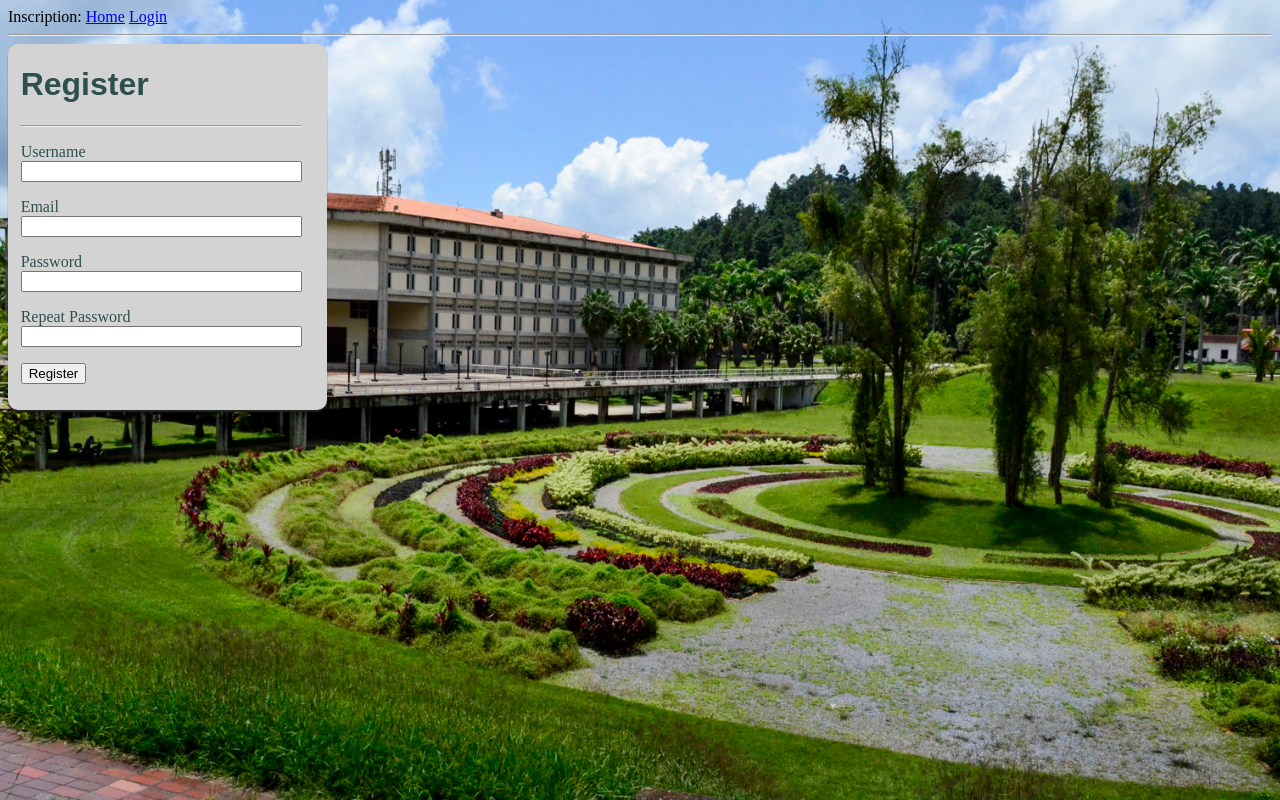
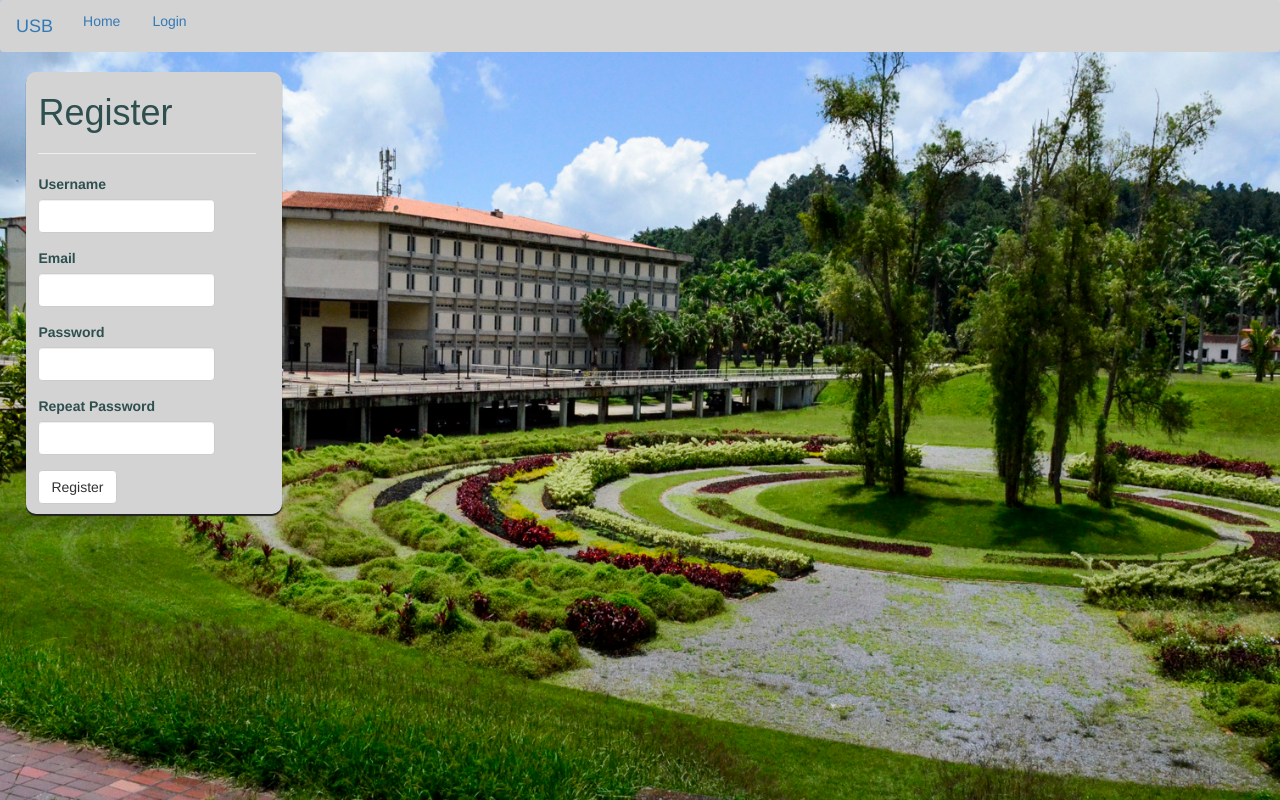
Before and after one commit to EsMACGIA/SAGPA, a Flask app: page /register in a window 1280 px wide. Run offline with Flask 2, Linux system fonts and the light colour scheme; some libraries are stand-ins or nearby versions.

Commit message:
Added bootstrap to app, Modified navbar

```diff
--- a/appi/__init__.py
+++ b/appi/__init__.py
@@ -3,8 +3,10 @@ from config import Config
 from flask_sqlalchemy import SQLAlchemy
 from flask_migrate import Migrate
 from flask_login import LoginManager
+from flask_bootstrap import Bootstrap
 
 app = Flask(__name__)
+Bootstrap(app)
 # Le digo a la app que use la clase Config del archivo config como
 # punto de referencia para configurarse
 app.config.from_object(Config)
--- a/appi/static/css/main.css
+++ b/appi/static/css/main.css
@@ -1,9 +1,59 @@
+body, html{
+  height: 100%;
+  background-color: transparent;
+}
+
 html {
-  background:   url("/static/pictures/USB.jpeg") no-repeat center center fixed;
-  -webkit-background-size: cover;
+    /* The image used */
+    background-image: url("/static/pictures/USB.jpeg");
+
+    /* Full height */
+    height: 100%;
+
+    /* Center and scale the image nicely */
+    background-position: center;
+    background-repeat: no-repeat;
+    background-size: cover;
+}
+.bg {
+  /* The image used */
+  background-image: url("/static/pictures/USB.jpeg");
+
+  /* Full height */
+  height: 100%;
+
+  /* Center and scale the image nicely */
+  background-position: center;
+  background-repeat: no-repeat;
+  background-size: cover;
+}
+
+.light-gray{
+  background-color: rgb(238, 225, 225);
+}
+
+#navid {
+  background-color: rgb(211,211,211);
 }
 
 #div-form{
+  background-color: rgb(211,211,211);
+  color:  rgb(47,79,79);
+  display: inline-block;
+  width: 20%;
+
+  border-radius: 10px;
+  box-shadow: 0 2px 1px #222;
+  padding-top: 1px;
+  padding-bottom: 10px;
+  padding-left: 1%;
+  padding-right: 2%;
+  margin-left: 2%;
+
+
+}
+
+#div-form-table{
   background-color: rgb(211,211,211);
   color:  rgb(47,79,79);
   display: inline-block;
@@ -14,6 +64,8 @@ html {
   padding-bottom: 10px;
   padding-left: 1%;
   padding-right: 2%;
+  margin-left: 2%;
+
 
 }
 
--- a/appi/tables.py
+++ b/appi/tables.py
@@ -2,7 +2,7 @@ from flask_table import Table, Col, LinkCol
 
 class Users_Table(Table):
 
-    classes = ['greenTable']
+    classes = ["table table-hover"]
     id = Col('Id', show=False)
     username = Col('Username')
     email = Col('Email')
@@ -13,7 +13,7 @@ class Users_Table(Table):
 
 class DPGPAS_Table(Table):
 
-    classes = ['greenTable']
+    classes = ["table table-hover"]
     id = Col('Id', show=False)
     description = Col('Description')
     edit = LinkCol('Edit', 'edit_DPGPAS', url_kwargs=dict(id='id'))
@@ -22,7 +22,7 @@ class DPGPAS_Table(Table):
 
 class DSPGPGC_Table(Table):
 
-    classes = ['greenTable']
+    classes = ["table table-hover"]
     id = Col('Id', show=False)
     description = Col('Description')
     edit = LinkCol('Edit', 'edit_DSPGPGC', url_kwargs=dict(id='id'))
--- a/appi/templates/DPGPAS_list.html
+++ b/appi/templates/DPGPAS_list.html
@@ -1,6 +1,6 @@
 {% extends "base.html" %}
 
-{% block content %}
+{% block table_content %}
 
 <h1 id="view-title">DPGPAS List</h1>
 <hr>
--- a/appi/templates/DSPGPGC_list.html
+++ b/appi/templates/DSPGPGC_list.html
@@ -1,6 +1,6 @@
 {% extends "base.html" %}
 
-{% block content %}
+{% block table_content %}
 
 <h1 id="view-title">DSPGPGC List</h1>
 <hr>
--- a/appi/templates/base.html
+++ b/appi/templates/base.html
@@ -1,32 +1,61 @@
-<html>
-    <head>
+
+
+
+    {% extends "bootstrap/base.html" %}
+    {% block head %}
+
+        {{ super() }}
         {% if title %}
         <title>{{ title }} - microblog</title>
         {% else %}
         <title>microblog</title>
         {% endif %}
         <link rel="stylesheet" href="{{ url_for('static', filename='css/main.css') }}">
-    </head>
-    <body>
-        <div>
-            Inscription:
-            <a href="{{ url_for('index') }}">Home</a>
+    {% endblock %}
+
+
+    {% block navbar %}
+    <nav id="navid" class="navbar navbar-light bg-light">
+            <a class="navbar-brand" href="#">USB</a>
+            <ul class="nav nav-pills">
+              <li class="nav-item">
+                <a class="nav-link" href="{{ url_for('index') }}">Home</a>
+              </li>
+              <li class="nav-item">
                     {% if current_user.is_anonymous %}
-            <a href="{{ url_for('login') }}">Login</a>
+                    <a class="nav-link" href="{{ url_for('login') }}">Login</a>
                     {% else %}
-            <a href="{{ url_for('logout') }}">Logout</a>
+                    <a class="nav-link" href="{{ url_for('logout') }}">Logout</a>
+                    {% endif %}
+              </li>
               {% if current_user.rank == "Administrator" %}
+              <li class="nav-item dropdown">
+                <a class="nav-link dropdown-toggle" data-toggle="dropdown" href="#" role="button" aria-haspopup="true" aria-expanded="false">Configuration</a>
+                <div class="dropdown-menu light-gray">
+
+
                     <a href="{{ url_for('show_users') }}">Users List</a>
+                    <div role="separator" class="dropdown-divider"></div>
                     <a href="{{ url_for('register_DPGPAS') }}">register DPGPAS</a>
+                    <div role="separator" class="dropdown-divider"></div>
                     <a href="{{ url_for('register_DSPGPGC') }}">register DSPGPGC</a>
+                    <div role="separator" class="dropdown-divider"></div>
                     <a href="{{ url_for('show_DPGPAS') }}">show DPGPAS</a>
+                    <div role="separator" class="dropdown-divider"></div>
                     <a href="{{ url_for('show_DSPGPGC') }}">show DSPGPGC</a>
 
-                {% endif %}
-            {% endif %}
+
 
                 </div>
-        <hr>
+              </li>
+              {% endif %}
+            </ul>
+    </nav>
+    {% endblock %}
+
+    {% block content %}
+    <body>
+
         {% with messages = get_flashed_messages() %}
         {% if messages %}
         <ul>
@@ -36,8 +65,17 @@
         </ul>
         {% endif %}
         {% endwith %}
+
+        {% if table is defined %}
+            <div id="div-form-table">
+                {% block table_content %}{% endblock %}
+            </div>
+        {% else %}
             <div id="div-form">
-        {% block content %}{% endblock %}
+                {% block app_content %}{% endblock %}
             </div>
+        {% endif %}
+
     </body>
-</html>
+
+    {% endblock %}
--- a/appi/templates/index.html
+++ b/appi/templates/index.html
@@ -1,6 +1,6 @@
 {% extends "base.html" %}
 
-{% block content %}
+{% block app_content %}
     <h1>Hi, {{ current_user.username }}!</h1>
     {% for post in posts %}
     <div><p>{{ post.author.username }} says: <b>{{ post.body }}</b></p></div>
--- a/appi/templates/register.html
+++ b/appi/templates/register.html
@@ -1,38 +1,12 @@
 {% extends "base.html" %}
+{% import 'bootstrap/wtf.html' as wtf %}
 
-{% block content %}
+{% block app_content %}
     <h1 id="view-title">Register</h1>
     <hr>
-    <form action="" method="post">
-        {{ form.hidden_tag() }}
-        <p>
-            {{ form.username.label }}<br>
-            {{ form.username(size=32) }}<br>
-            {% for error in form.username.errors %}
-            <span style="color: red;">[{{ error }}]</span>
-            {% endfor %}
-        </p>
-        <p>
-            {{ form.email.label }}<br>
-            {{ form.email(size=32) }}<br>
-            {% for error in form.email.errors %}
-            <span style="color: red;">[{{ error }}]</span>
-            {% endfor %}
-        </p>
-        <p>
-            {{ form.password.label }}<br>
-            {{ form.password(size=32) }}<br>
-            {% for error in form.password.errors %}
-            <span style="color: red;">[{{ error }}]</span>
-            {% endfor %}
-        </p>
-        <p>
-            {{ form.password2.label }}<br>
-            {{ form.password2(size=32) }}<br>
-            {% for error in form.password2.errors %}
-            <span style="color: red;">[{{ error }}]</span>
-            {% endfor %}
-        </p>
-        <p>{{ form.submit() }}</p>
-    </form>
+    <div class="row">
+            <div class="col-sm-10">
+                {{ wtf.quick_form(form) }}
+            </div>
+    </div>
 {% endblock %}
--- a/appi/templates/users_list.html
+++ b/appi/templates/users_list.html
@@ -1,6 +1,6 @@
 {% extends "base.html" %}
 
-{% block content %}
+{% block table_content %}
 
 <h1 id="view-title">Users List</h1>
 <hr>
```
Also changed, not shown: appi/templates/edit_DPGPAS.html (+7 -13 lines), appi/templates/edit_DSPGPGC.html (+7 -13 lines), appi/templates/edit_user.html (+7 -25 lines), appi/templates/login.html (+9 -21 lines), appi/templates/register_discipline.html (+6 -13 lines). Lines whose indentation alone changed are shown as unchanged.
